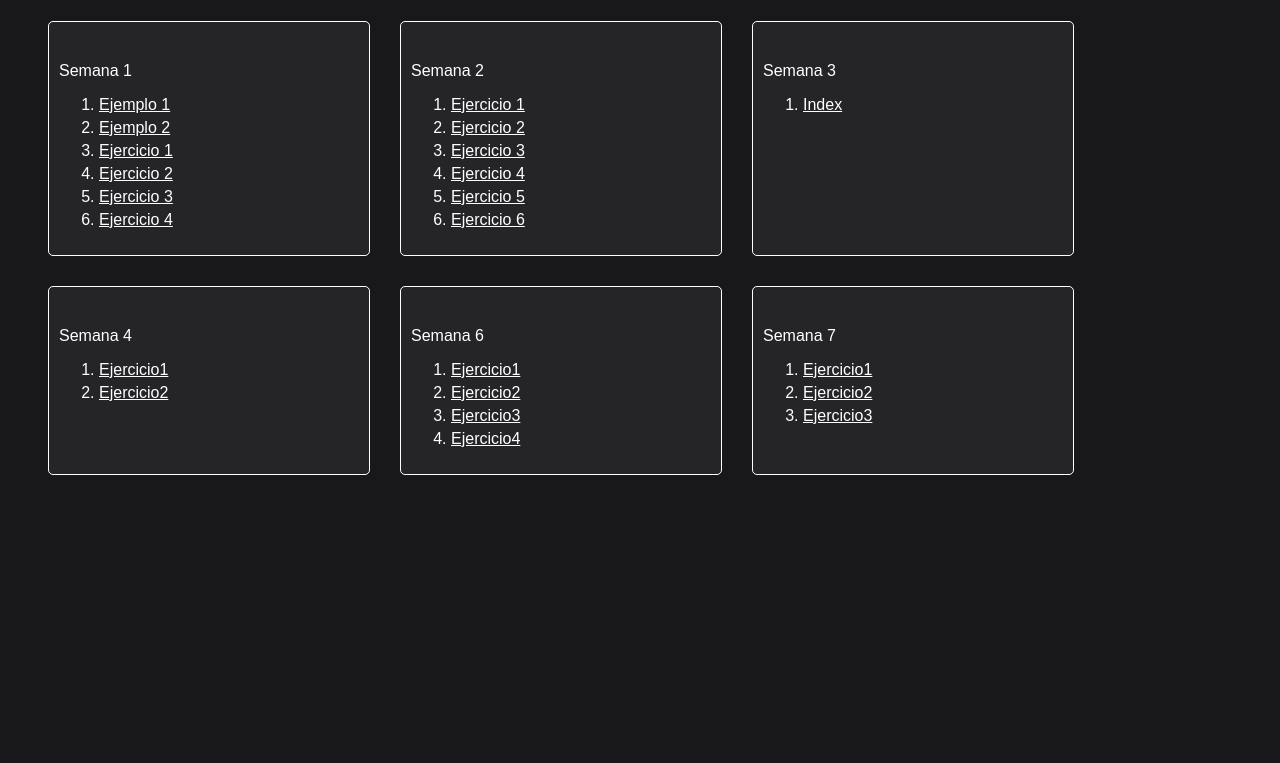
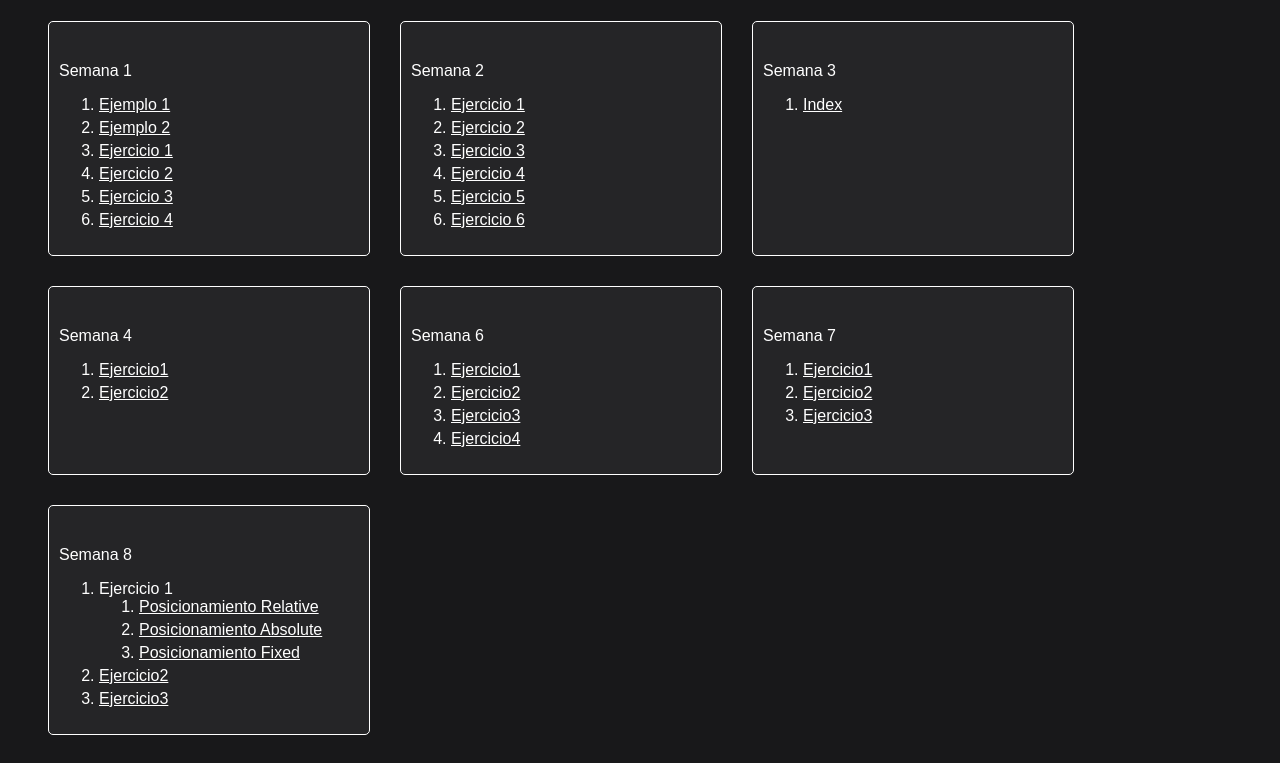
Before and after one commit to Jeikodde/DPW-ITCA, a website: page index.html in a window 1280 px wide. Shown: the part 79-842 px from the top of the page. Before the commit the page ends 800 px from the top, so only its background shows below. Drawn offline with nearby package versions, Linux system fonts and the light colour scheme.

Commit message:
Adding new exercises of week 8

```diff
--- a/index.html
+++ b/index.html
@@ -195,6 +195,56 @@
           </ol>
         </div>
       </section>
+
+      <section class="card">
+        <p class="card__title">Semana 8</p>
+        <div class="exercises">
+          <ol class="exercises__list">
+            <li class="exercises__item">
+              Ejercicio 1
+              <ol>
+                <li>
+                  <a
+                    href="Semana8/posicionamiento-relative/posicionamiento-relativo.html"
+                    class="exercises__link"
+                    >Posicionamiento Relative
+                  </a>
+                </li>
+
+                <li>
+                  <a
+                    href="Semana8/posicionamiento-absolute/posicionamiento-absolute.html"
+                    class="exercises__link"
+                    >Posicionamiento Absolute
+                  </a>
+                </li>
+
+                <li>
+                  <a
+                    href="Semana8/posicionamiento-fixed/posicionemiento-fixed.html"
+                    class="exercises__link"
+                    >Posicionamiento Fixed
+                  </a>
+                </li>
+              </ol>
+            </li>
+            <li class="exercises__item">
+              <a
+                href="Semana7/ejercicio2/ejercicio2.html"
+                class="exercises__link"
+                >Ejercicio2</a
+              >
+            </li>
+            <li class="exercises__item">
+              <a
+                href="Semana7/ejercicio3/ejercicio3.html"
+                class="exercises__link"
+                >Ejercicio3</a
+              >
+            </li>
+          </ol>
+        </div>
+      </section>
     </main>
   </body>
 </html>
```
